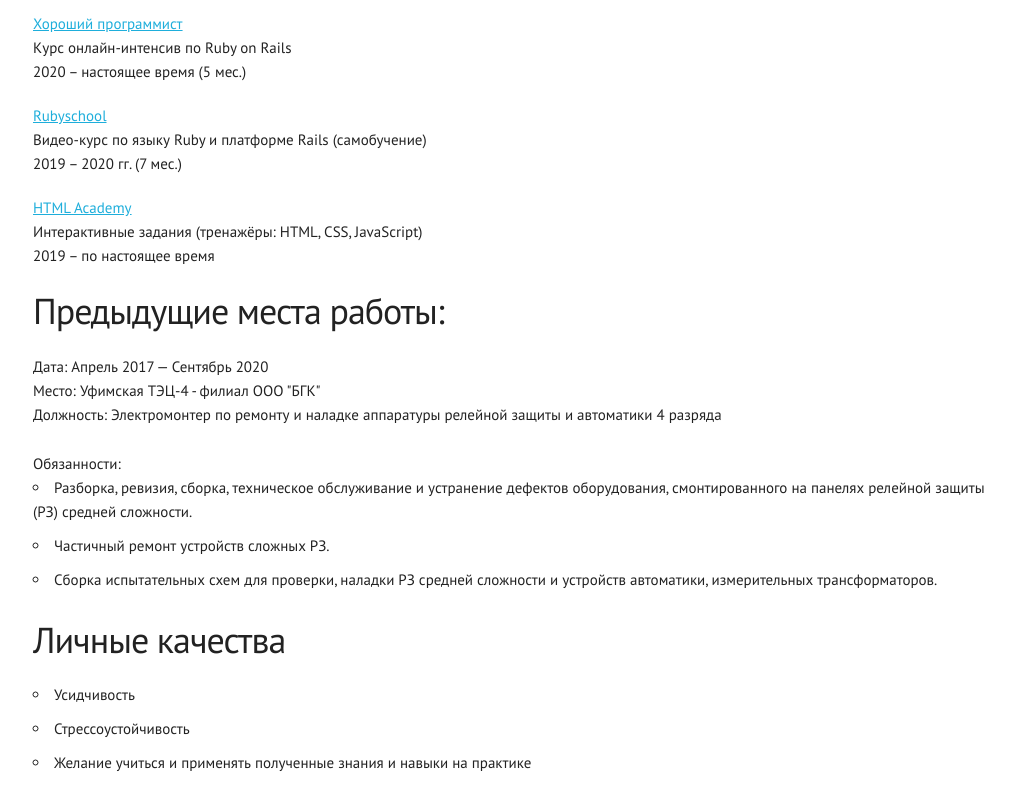
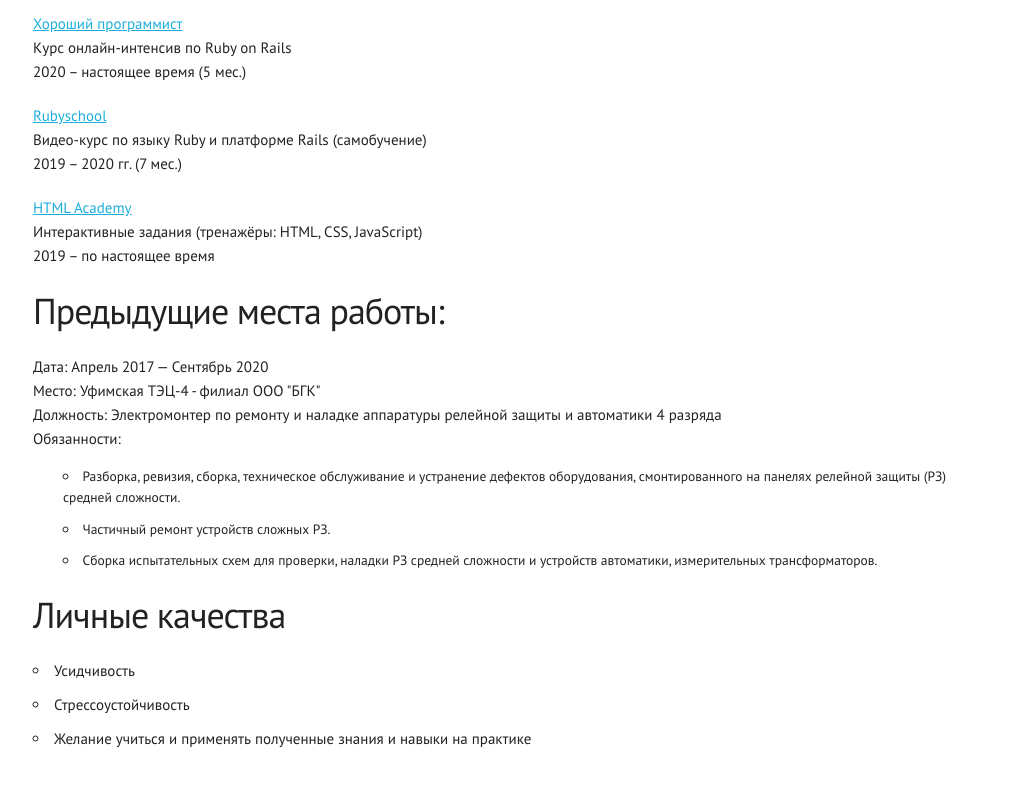
Before and after one commit to quietpochatok/cv, a plain HTML site: page index.html in a window 1280 px wide. Shown: the part 923-1723 px from the top of the page, without its empty margins (127-1142 px from the left). After the commit the page ends 1699 px from the top, so only its background shows below. Drawn offline with Linux system fonts and the light colour scheme.

Commit message:
refactor: change again[3]

```diff
--- a/index.html
+++ b/index.html
@@ -83,14 +83,13 @@
     <div class="row">
       <div class="twelve columns">
         <h3>Предыдущие места работы:</h3>
-          <p class="main_indent">
-            <ul>
+          <section>
+            <ul class="main_indent">
               <li class="indent">Дата: Апрель 2017 — Сентябрь 2020</li>
               <li class="indent">Место: Уфимская ТЭЦ-4 - филиал ООО "БГК"</li>
               <li class="indent">Должность: Электромонтер по ремонту и наладке аппаратуры релейной защиты и автоматики 4 разряда</li>
-            </ul>
+              <li class="indent">Обязанности:
                 <ul>
-              <li class="indent">Обязанности:</li>
                   <li>
                   Разборка, ревизия, сборка, техническое обслуживание и устранение дефектов оборудования,
                   смонтированного на панелях релейной защиты (РЗ) средней сложности.
@@ -101,7 +100,9 @@
                   автоматики, измерительных трансформаторов.
                   </li>
                 </ul>
-          </p>
+              </li>
+            </ul>
+          </section>
       </div>
     </div>
 
```
Lines whose indentation alone changed are shown as unchanged.
